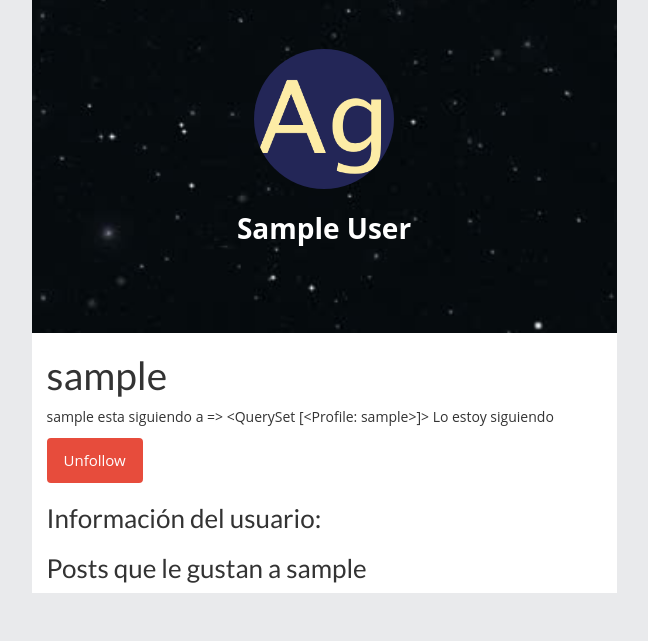
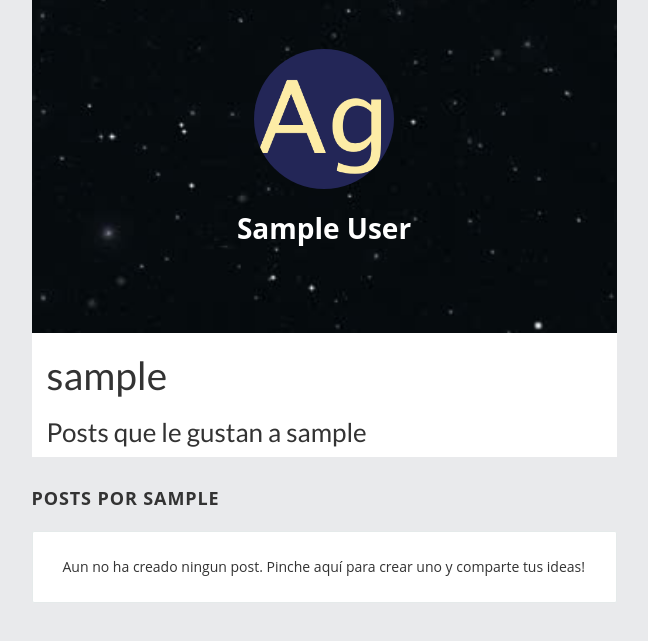
Before and after one commit to amosISA/sharing_things, a Django app: a page that uses profiles/templates/profiles/profile.html in a window 1280 px wide. Shown: the part 71-712 px from the top of the page, without its empty margins (316-964 px from the left). Run offline with Django 3.2, Linux system fonts and the light colour scheme; the visitor is signed in with stand-in values (Sample User, id 1); data comes from the database, SQL or seed files in the repository; data that the repository does not hold is empty; some libraries are stand-ins or nearby versions.

Commit message:
Styles add to User posts

```diff
--- a/posts/static/posts/css/base.css
+++ b/posts/static/posts/css/base.css
@@ -657,4 +657,53 @@ body {
       line-height: 1.07;
       color: #fff; }
 
+/* Posts by user */
+.ag_profile_block_posts_by_user {
+  padding: 30px 0 0 0; }
+  .ag_profile_block_posts_by_user .ag_profile_block_posts_title {
+    font-size: 18px;
+    font-weight: bold;
+    line-height: 1.33;
+    letter-spacing: .9px;
+    color: #333;
+    padding-bottom: 20px; }
+
+.ag_profile_block_posts_by_content {
+  position: relative;
+  padding-left: 0;
+  padding-right: 0; }
+  .ag_profile_block_posts_by_content .ag_profile_block_posts_by_content_inner {
+    padding: 25px 30px;
+    display: flex;
+    margin-bottom: 10px;
+    position: relative;
+    border-radius: 2px;
+    background-color: #fff;
+    border: solid 1px #e5eaea; }
+    .ag_profile_block_posts_by_content .ag_profile_block_posts_by_content_inner .ag_prof_inner_image {
+      width: 120px;
+      height: 120px;
+      background-size: cover;
+      background-repeat: no-repeat;
+      background-position: center center;
+      margin-right: 30px; }
+    .ag_profile_block_posts_by_content .ag_profile_block_posts_by_content_inner .ag_prof_inner_content {
+      flex: 1;
+      min-height: 120px;
+      display: flex;
+      flex-direction: column; }
+      .ag_profile_block_posts_by_content .ag_profile_block_posts_by_content_inner .ag_prof_inner_content .ag_prof_inner_title_post {
+        font-size: 20px;
+        font-weight: bold;
+        line-height: 1.3;
+        color: #333;
+        margin-bottom: 10px; }
+      .ag_profile_block_posts_by_content .ag_profile_block_posts_by_content_inner .ag_prof_inner_content .ag_prof_inner_content_post {
+        font-size: 12px;
+        line-height: 1.67;
+        color: #666;
+        flex: 1;
+        margin-top: 5px;
+        margin-bottom: 20px; }
+
 /*# sourceMappingURL=base.css.map */
--- a/posts/static/posts/scss/base.scss
+++ b/posts/static/posts/scss/base.scss
@@ -833,7 +833,6 @@ body {
     .row { text-align: center; margin: 0 auto; }
 
     .info_block_avatar {
-
       .info_block_avatar_radius {
         border-radius: 50%;
         overflow: hidden;
@@ -865,3 +864,66 @@ body {
     }
   }
 }
+
+/* Posts by user */
+.ag_profile_block_posts_by_user {
+  padding: 30px 0 0 0;
+
+  .ag_profile_block_posts_title {
+    font-size: 18px;
+    font-weight: bold;
+    line-height: 1.33;
+    letter-spacing: .9px;
+    color: #333;
+    padding-bottom: 20px;
+  }
+}
+.ag_profile_block_posts_by_content {
+    position: relative;
+    padding: {
+      left: 0; right: 0;
+    }
+
+  .ag_profile_block_posts_by_content_inner {
+    padding: 25px 30px;
+    display: flex;
+    margin-bottom: 10px;
+    position: relative;
+    border-radius: 2px;
+    background-color: #fff;
+    border: solid 1px #e5eaea;
+
+    .ag_prof_inner_image {
+      width: 120px;
+      height: 120px;
+      background-size: cover;
+      background-repeat: no-repeat;
+      background-position: center center;
+      margin-right: 30px;
+    }
+
+    .ag_prof_inner_content {
+      flex: 1;
+      min-height: 120px;
+      display: flex;
+      flex-direction: column;
+
+      .ag_prof_inner_title_post {
+        font-size: 20px;
+        font-weight: bold;
+        line-height: 1.3;
+        color: #333;
+        margin-bottom: 10px;
+      }
+
+      .ag_prof_inner_content_post {
+        font-size: 12px;
+        line-height: 1.67;
+        color: #666;
+        flex: 1;
+        margin-top: 5px;
+        margin-bottom: 20px;
+      }
+    }
+  }
+}
--- a/profiles/templates/profiles/profile.html
+++ b/profiles/templates/profiles/profile.html
@@ -2,6 +2,7 @@
 
 {% block content %}
     {% load staticfiles %}
+    <!-- USER PROFILE: AVATAR AND NAME -->
     <div class="row">
         <div class="ag_posts_wrapper col-md-6 col-md-offset-3 col-sm-8 col-sm-offset-2 col-xs-10 col-xs-offset-1">
             <div class="row ag_profile_parralax" style="background-image: url('{% static 'posts/img/parallax/parallax2.jpg' %}');">
@@ -34,15 +35,17 @@
             </form>-->
 
 
+
+
             <h1>{{ user.username }}</h1>
+            {% if user.username != request.user.username %}
             {{ request.user }} esta siguiendo a => {{ request.user.is_following.all }}
             {% if user.profile in request.user.is_following.all %}
                 Lo estoy siguiendo
             {% endif %}
             <p>{% include "profiles/snippet/follow_form.html" with username=user.username is_following=is_following %}</p>
+            {% endif %}
 
-
-            <h3>Información del usuario:</h3>
         <!-- Otra forma de comprobarlo => {% if user.post_set.all.exists %}-->
                 {% if settings %}
                     <h3>Posts creados por {{ user.username }}:</h3>
@@ -55,7 +58,7 @@
                         </div>
                     {% endfor %}
                 {% else %}
-                <p>Aun no ha creado ningun post. Pinche aqui para crear uno. Spread your idea with us!</p>
+                    <p>Aun no ha creado ningun post. Pinche aquí para crear uno y comparte tus ideas!</p>
                 {% endif %}
                 <!--{% endif %}-->
 
@@ -63,4 +66,43 @@
             <h3>Posts que le gustan a {{ user.username }}</h3>
         </div>
     </div>
+
+    <!-- USER POSTS -->
+    <div class="row">
+        <div class="ag_profile_block_posts_by_user col-md-6 col-md-offset-3 col-sm-8 col-sm-offset-2 col-xs-10 col-xs-offset-1">
+            <div class="ag_profile_block_posts_title">
+                POSTS POR {{ user.username|upper }}
+            </div>
+        </div>
+    </div>
+
+    {% if settings %}
+        {% for post in settings %}
+            <div class="row">
+                <div class="ag_profile_block_posts_by_content col-md-6 col-md-offset-3 col-sm-8 col-sm-offset-2 col-xs-10 col-xs-offset-1">
+                    <div class="ag_profile_block_posts_by_content_inner">
+                        {% if post.image %}
+                            <div style="background-image: url('{{ post.image.url }}');" class="ag_prof_inner_image"></div>
+                        {% endif %}
+                        <div class="ag_prof_inner_content">
+                            <div class="ag_prof_inner_title_post">
+                                {{ post.title }}
+                            </div>
+                            <div class="ag_prof_inner_content_post">
+                                {{ post.content|truncatewords:20|safe }}
+                            </div>
+                        </div>
+                    </div>
+                </div>
+            </div>
+        {% endfor %}
+    {% else %}
+        <div class="row">
+            <div class="ag_profile_block_posts_by_content col-md-6 col-md-offset-3 col-sm-8 col-sm-offset-2 col-xs-10 col-xs-offset-1">
+                <div class="ag_profile_block_posts_by_content_inner">
+                    Aun no ha creado ningun post. Pinche aquí para crear uno y comparte tus ideas!
+                </div>
+            </div>
+        </div>
+    {% endif %}
 {% endblock %}
```
Also changed, not shown: 1 other file. Lines whose indentation alone changed are shown as unchanged.
